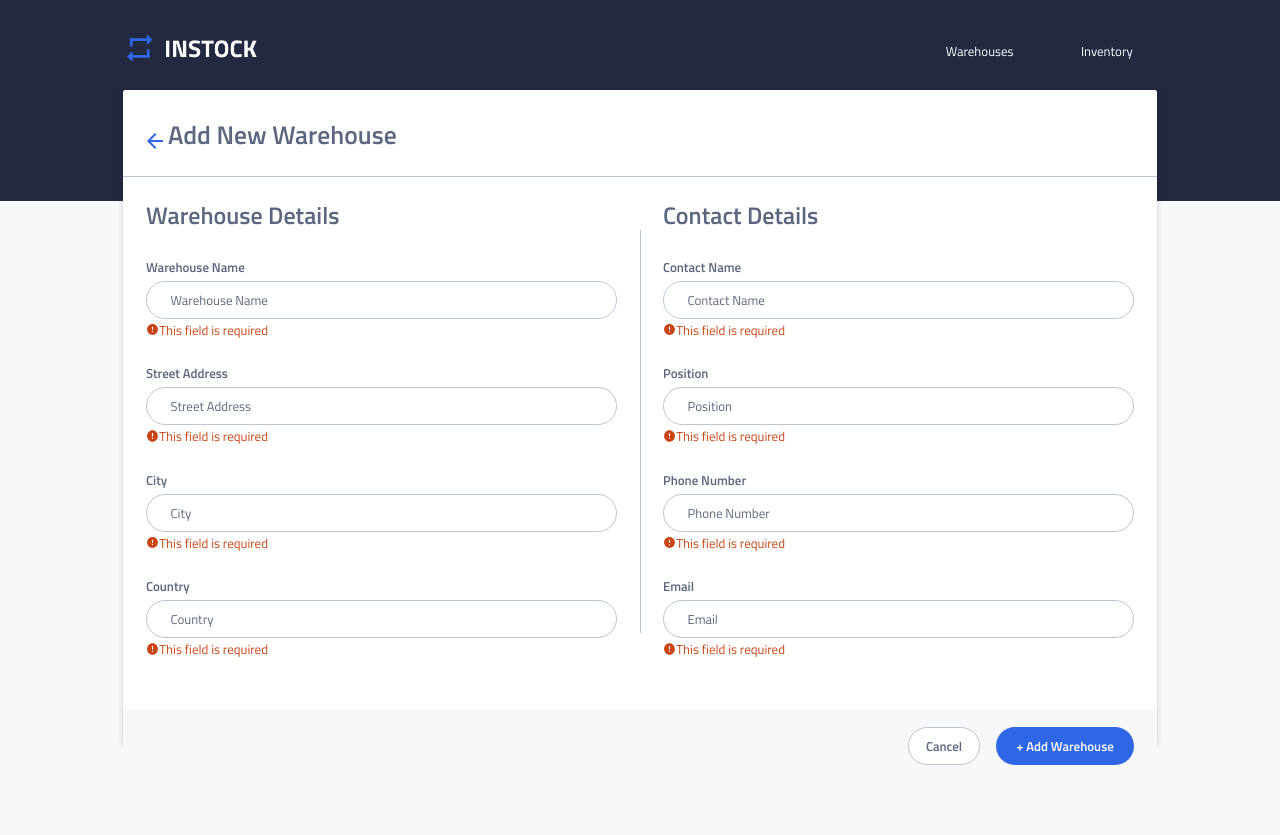
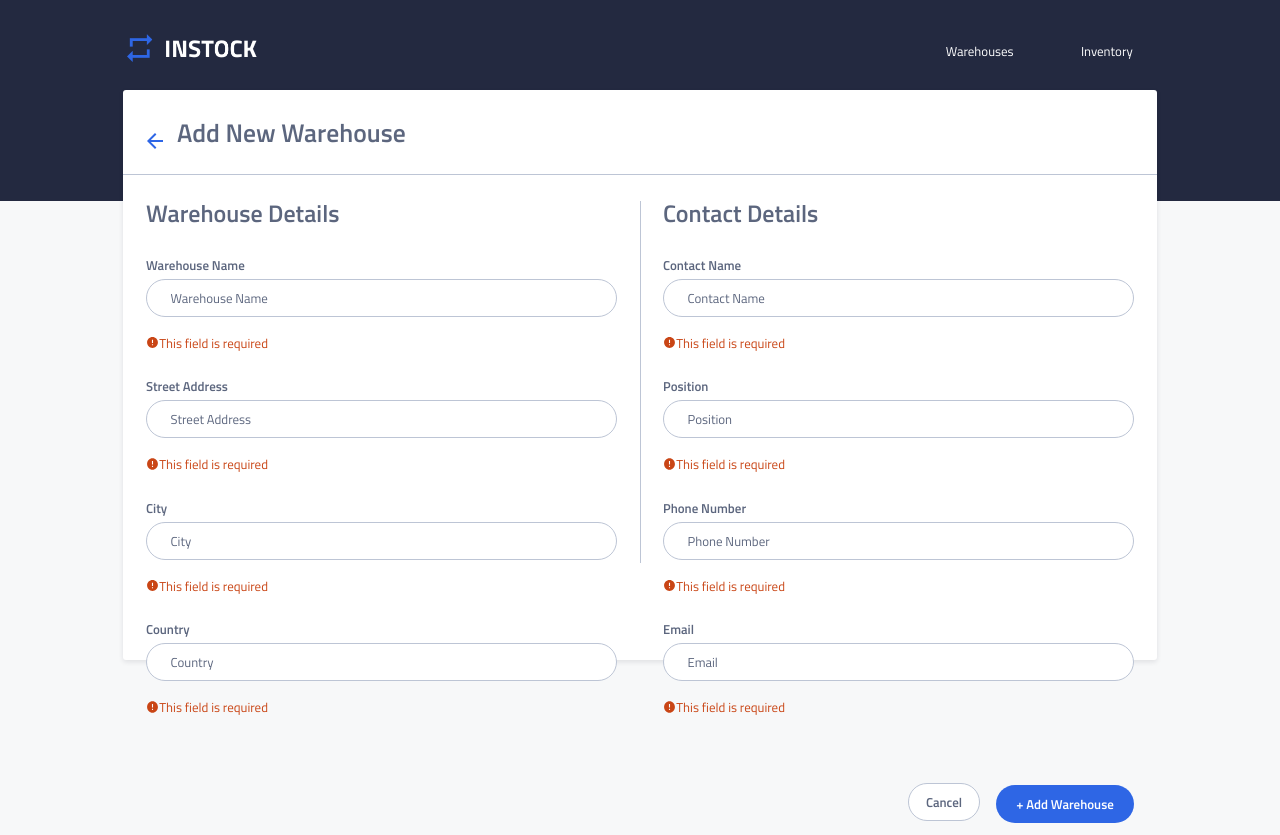
Before and after one commit to sandyngu/shredder-instock, a React (Create React App) app in the folder client/: page /warehouses/add-warehouse in a window 1280 px wide. Before the commit the page ends 800 px from the top, so only its background shows below. Built offline with nearby package versions, Linux system fonts and the light colour scheme.

Commit message:
Updated styling

```diff
--- a/client/src/App.js
+++ b/client/src/App.js
@@ -17,7 +17,7 @@ class App extends React.Component {
       <Router>
         <Header />
         {/* <AddNewWarehouse /> */}
-        <EditWarehouse />
+        {/* <EditWarehouse /> */}
         <Switch>
           <Route
             exact
--- a/client/src/components/EditWarehouse/EditWarehouse.jsx
+++ b/client/src/components/EditWarehouse/EditWarehouse.jsx
@@ -1,7 +1,5 @@
 import React from 'react';
 import { Link } from 'react-router-dom';
-// import axios from 'axios';
-// import uuid from 'uuid'
 import BackArrow from '../../assets/icons/arrow_back-24px.svg';
 
 import './EditWarehouse.scss'
@@ -73,6 +71,9 @@ console.log(props)
                             <button className="edit-warehouse__button-save">Save</button>
                         </div>
                     </form>
+                    <div className="footer">
+                        <p className="footer__text">© InStock Inc. All Rights Reserved.</p>
+                    </div>
               </div>
         )
 
--- a/client/src/components/EditWarehouse/EditWarehouse.scss
+++ b/client/src/components/EditWarehouse/EditWarehouse.scss
@@ -2,7 +2,7 @@
 
 .edit-warehouse {
     width: auto;
-    height: 935.5px;
+    height: 930.5px;
     margin-top: 0;
     margin-bottom: 96px;
     background: $white;
@@ -16,7 +16,7 @@
         left: 4%;
         right: 4%;
         top: 11.2%;
-        height: 486px;
+        height: 570px;
         margin-bottom: 310px;
     }
     @include desktop {
@@ -53,6 +53,7 @@
         @include tablet {
             width: 50%;
             flex: 1;
+
         }
     }
     &__warehouse-title {
@@ -160,7 +161,7 @@
         @include tablet {
         border-right: 1px solid $cloud;
         position: absolute;
-        top: 21.5%;
+        top: 19.5%;
         left: 50%;
         bottom: 17%;
         }
@@ -168,6 +169,7 @@
     &__contact-container {
         @include tablet {
             width: 50%;
+            height: auto;
             flex: 1;
         }
     }
@@ -276,6 +278,7 @@
         background-color: $light-grey;
         @include tablet {
             width: 100%;
+            // height: 100px;
             justify-content: flex-end;
         }
     }
@@ -315,6 +318,14 @@
     }
 }
 
+.footer {
+    @include tablet {
+        margin-top: 200px;
+    }
+    &__text{
+        background-color: $light-grey;
+    }
+}
 
 input {
     font-family: 'Titillium Web';
@@ -325,7 +336,6 @@ input:focus {
     border-radius: 20px;
     border: 1px solid $instock-indigo;
     outline: none;
-    // field is req: border: $red;
 
   }
 
--- a/client/src/components/WarehouseListItem/WarehouseListItem.jsx
+++ b/client/src/components/WarehouseListItem/WarehouseListItem.jsx
@@ -5,7 +5,7 @@ import Edit from '../../assets/icons/edit-24px.svg';
 import Arrow from '../../assets/icons/chevron_right-24px.svg';
 import './warehouse-list-item.scss';
 import DeleteWarehouse from '../DeleteWarehouse/DeleteWarehouse';
-import EditWarehouse from '../EditWarehouse/EditWarehouse';
+
 
 function WarehouseListItem(props) {
     const { name, address, city, country, contact, id } = props
@@ -53,7 +53,6 @@ function WarehouseListItem(props) {
                 </div>
             </div>
             <DeleteWarehouse display={props.display} id={id} city={city} address={address} country={country} name={name} contact={contact} deleteWarehouse= {props.deleteWarehouse} closeModal={props.closeModal} />
-            <EditWarehouse display={props.display} id={id} city={city} address={address} country={country} name={name} contact={contact} editWarehouse={props.editWarehouse} />
         </>
     )
 };
--- a/client/src/components/WarehouseListItem/warehouse-list-item.scss
+++ b/client/src/components/WarehouseListItem/warehouse-list-item.scss
@@ -134,3 +134,7 @@ a {
         }
     }
 }
+
+.testing{
+    display: none;
+}
```
Also changed, not shown: client/src/components/OnClick/OnClick.jsx (added, +14 -0 lines), 1 other file (tests, documents, lock files or other folders).
